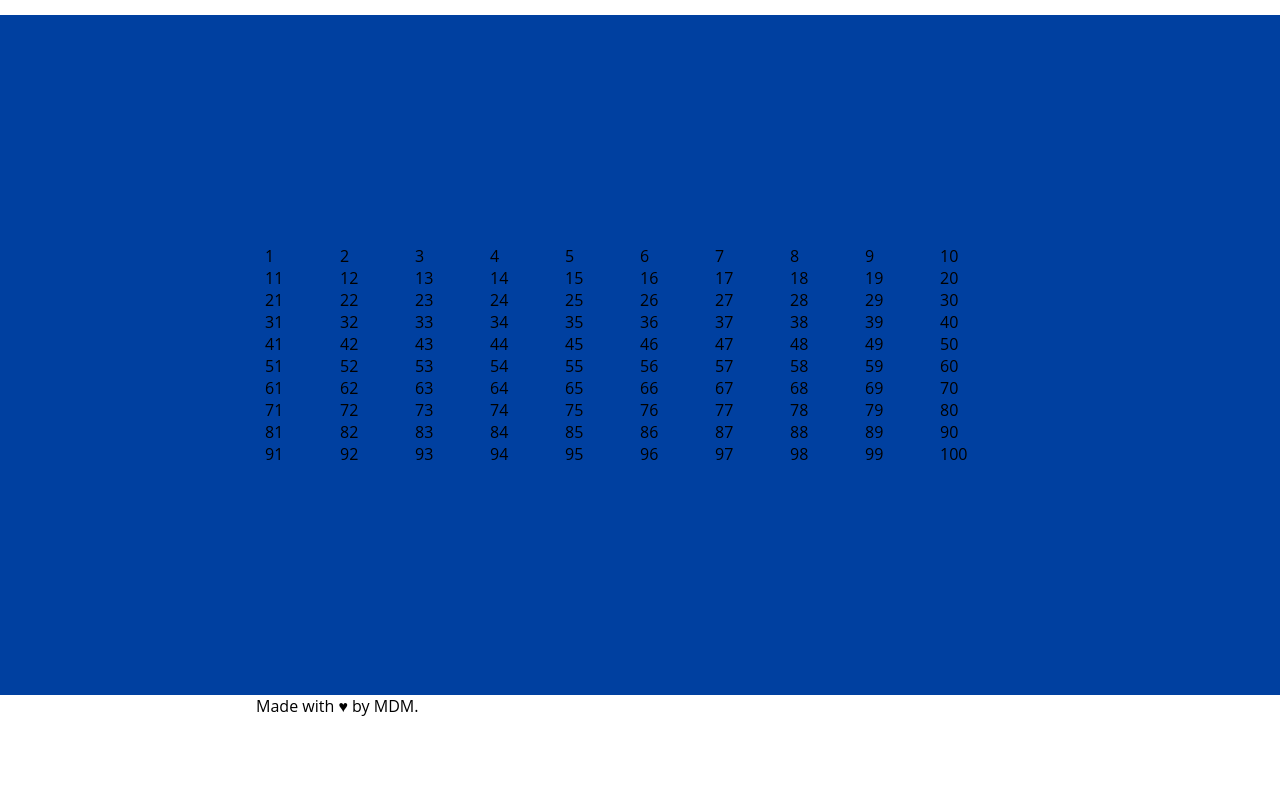
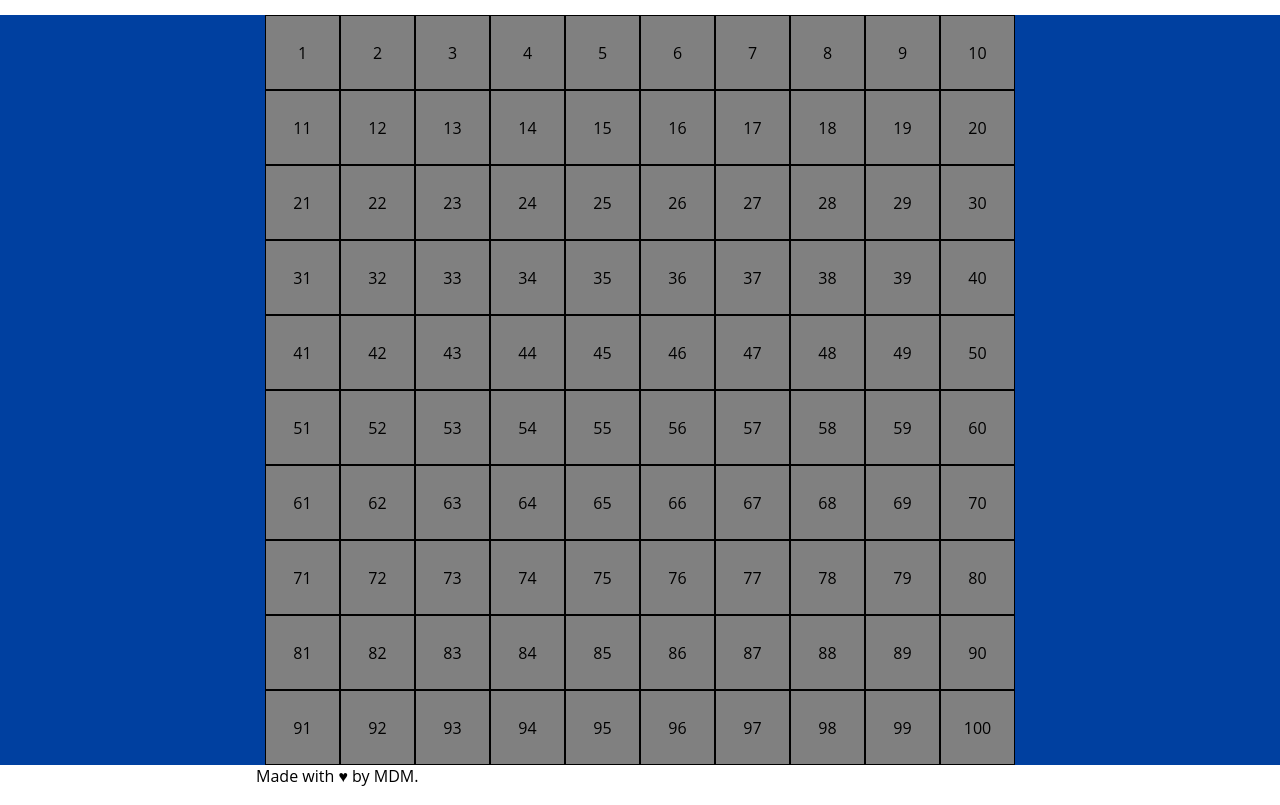
Before and after one commit to marcodem11/js-campominato-grid, a plain HTML site: page index.html in a window 1280 px wide. Both pictures are taken after a click on the button "Play". Shown: the part 65-870 px from the top of the page. Before the commit the page ends 800 px from the top, so only its background shows below. Drawn offline with Linux system fonts and the light colour scheme.

Commit message:
sistemare mode (case)

```diff
--- a/style.css
+++ b/style.css
@@ -56,13 +56,14 @@ main{
     flex-wrap: wrap;
 }
 
-.box{
+.cell{
     aspect-ratio: 1;
     display: flex;
     justify-content: center;
     align-items: center;
     flex-wrap: wrap;
     border: 1px solid black;
+    background-color: gray;
 }
 
 footer{
```
